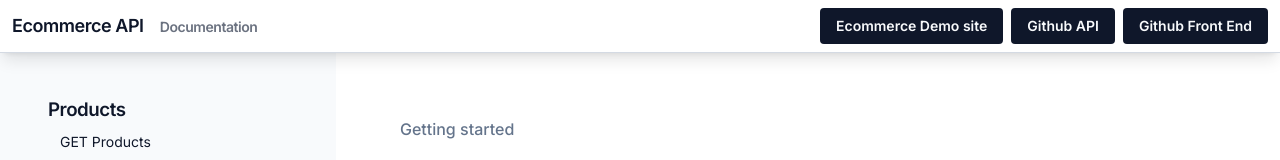
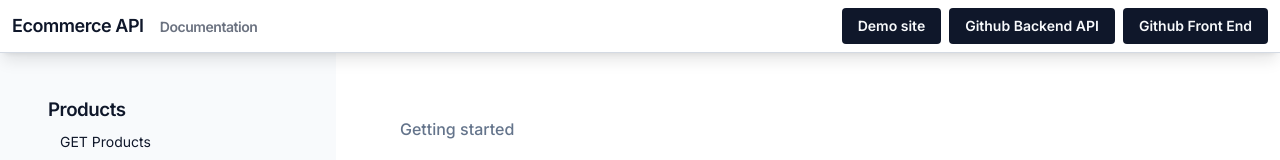
Before and after one commit to jesperekerling/ecommerce-api, a website: page dist/index.html in a window 1280 px wide. Shown: the top 160 px of the page. Drawn offline with Linux system fonts and the light colour scheme.

Commit message:
Documentation updates

```diff
--- a/dist/index.html
+++ b/dist/index.html
@@ -22,13 +22,13 @@
 
 
     <div class="items-center justify-end flex-grow hidden basis-0 md:flex">
-      <a href="https://ecommerce.ekerling.com" class="px-4 py-2 text-sm font-semibold rounded bg-slate-900 text-slate-50 transition ease-in-out delay-75 hover:scale-105 duration-200 mr-2">
-        Ecommerce Demo site
+      <a href="https://ecommerce.ekerling.com" target="_blank" class="px-4 py-2 text-sm font-semibold rounded bg-slate-900 text-slate-50 transition ease-in-out delay-75 hover:scale-105 duration-200 mr-2">
+        Demo site
       </a>
-      <a href="https://ekerling.com" class="px-4 py-2 text-sm font-semibold rounded bg-slate-900 text-slate-50 transition ease-in-out delay-75 hover:scale-105 duration-200 mr-2">
-        Github API
+      <a href="https://github.com/jesperekerling/ecommerce-api" target="_blank" class="px-4 py-2 text-sm font-semibold rounded bg-slate-900 text-slate-50 transition ease-in-out delay-75 hover:scale-105 duration-200 mr-2">
+        Github Backend API
       </a>
-      <a href="https://ekerling.com" class="px-4 py-2 text-sm font-semibold rounded bg-slate-900 text-slate-50 transition ease-in-out delay-75 hover:scale-105 duration-200">
+      <a href="https://github.com/jesperekerling/react-ecommerce" target="_blank" class="px-4 py-2 text-sm font-semibold rounded bg-slate-900 text-slate-50 transition ease-in-out delay-75 hover:scale-105 duration-200">
         Github Front End
       </a>
     </div>
@@ -235,7 +235,7 @@
 
         <div class="ml-auto pb-5 text-left">
           <div class="text-sm font-normal tracking-tight text-slate-600">
-            Last updated: 5 apr, 2024
+            Last updated: 9 apr, 2024
           </div>
         </div>
         <div class="mt-1">
```
